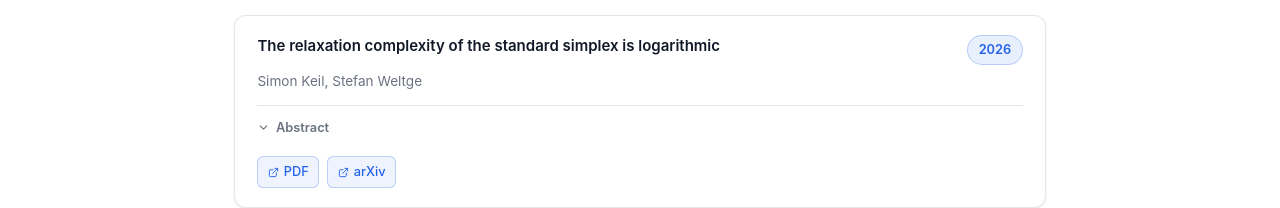
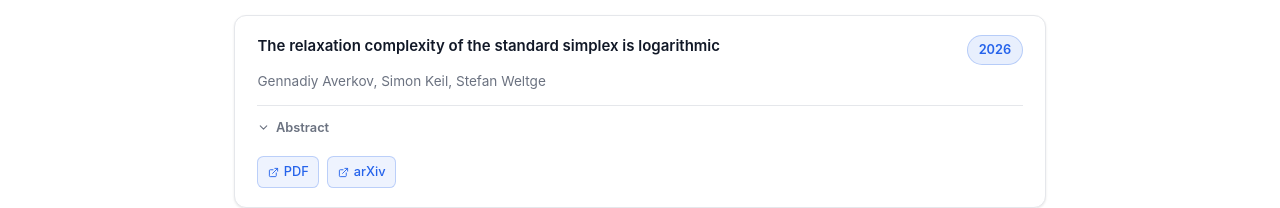
Before and after one commit to SimonKeil/simonkeil.github.io, a React (Vite) app: page / in a window 1280 px wide. Shown: the part 630-838 px from the top of the page. Built offline with nearby package versions, Linux system fonts and the light colour scheme.

Commit message:
add new coauthor

```diff
--- a/src/components/PapersSection.jsx
+++ b/src/components/PapersSection.jsx
@@ -5,7 +5,7 @@ const PAPERS = [
   {
     id: 1,
     title: 'The relaxation complexity of the standard simplex is logarithmic',
-    authors: 'Simon Keil, Stefan Weltge',
+    authors: 'Gennadiy Averkov, Simon Keil, Stefan Weltge',
     year: 2026,
     tags: [],
     links: [
```
